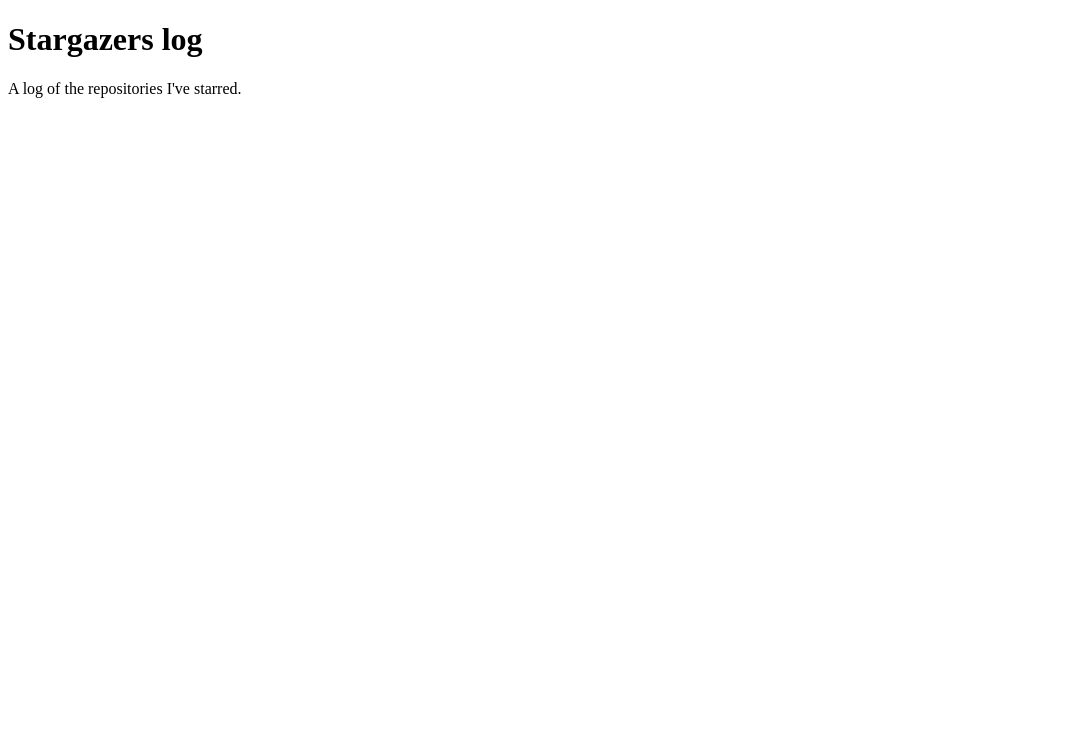
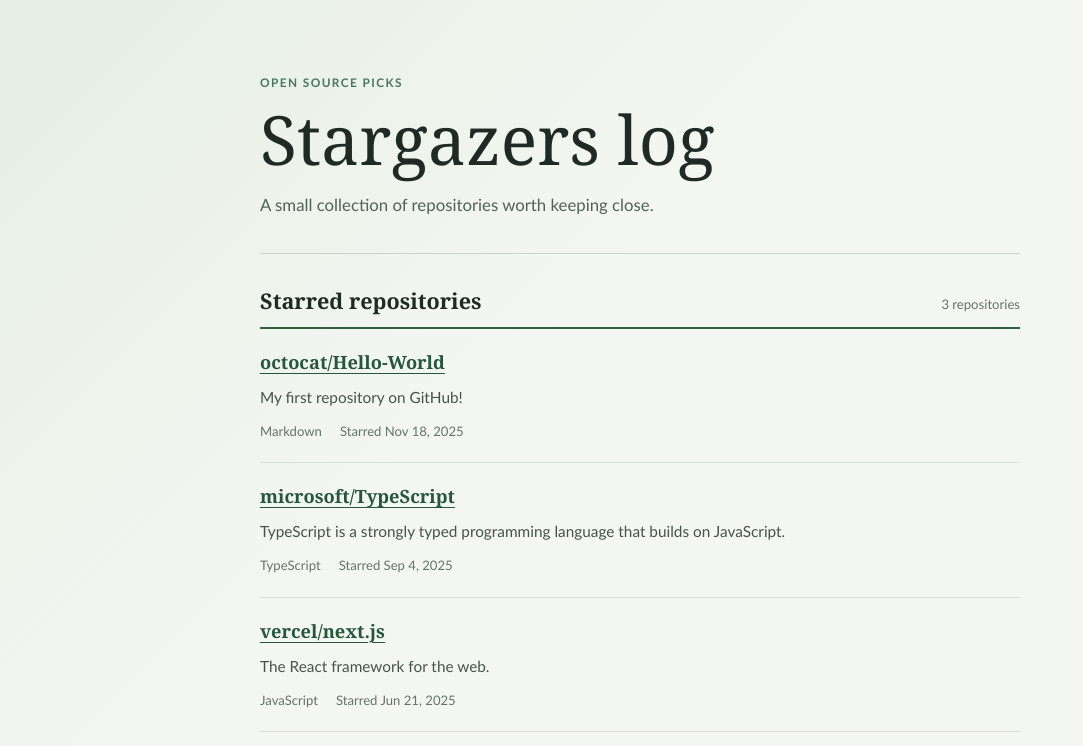
Before and after one commit to Jerry-king520/stargazers-log, a plain HTML site: page index.html in a window 1280 px wide. Shown: the whole page, without its empty margins (0-1083 px from the left). Drawn offline with Linux system fonts and the light colour scheme.

Commit message:
Add starred repositories list

```diff
--- /dev/null
+++ b/events.json
@@ -0,0 +1,23 @@
+[
+  {
+    "name": "octocat/Hello-World",
+    "description": "My first repository on GitHub!",
+    "url": "https://github.com/octocat/Hello-World",
+    "language": "Markdown",
+    "starred_at": "2025-11-18"
+  },
+  {
+    "name": "microsoft/TypeScript",
+    "description": "TypeScript is a strongly typed programming language that builds on JavaScript.",
+    "url": "https://github.com/microsoft/TypeScript",
+    "language": "TypeScript",
+    "starred_at": "2025-09-04"
+  },
+  {
+    "name": "vercel/next.js",
+    "description": "The React framework for the web.",
+    "url": "https://github.com/vercel/next.js",
+    "language": "JavaScript",
+    "starred_at": "2025-06-21"
+  }
+]
--- a/index.html
+++ b/index.html
@@ -2,10 +2,26 @@
 <html lang="en">
   <head>
     <meta charset="utf-8">
+    <meta name="viewport" content="width=device-width, initial-scale=1">
     <title>Stargazers log</title>
+    <link rel="stylesheet" href="style.css">
+    <script src="script.js" defer></script>
   </head>
   <body>
-    <h1>Stargazers log</h1>
-    <p>A log of the repositories I've starred.</p>
+    <main class="page-shell">
+      <header class="page-header">
+        <p class="eyebrow">OPEN SOURCE PICKS</p>
+        <h1>Stargazers log</h1>
+        <p class="intro">A small collection of repositories worth keeping close.</p>
+      </header>
+      <section aria-labelledby="repositories-heading">
+        <div class="section-heading">
+          <h2 id="repositories-heading">Starred repositories</h2>
+          <span id="repository-count" class="count" aria-live="polite"></span>
+        </div>
+        <p id="repository-status" class="status" role="status">Loading repositories…</p>
+        <ul id="repository-list" class="repository-list" aria-label="Starred repositories"></ul>
+      </section>
+    </main>
   </body>
 </html>
--- /dev/null
+++ b/script.js
@@ -0,0 +1,60 @@
+const repositoryList = document.querySelector("#repository-list");
+const repositoryStatus = document.querySelector("#repository-status");
+const repositoryCount = document.querySelector("#repository-count");
+
+function createRepositoryItem(repository) {
+  const item = document.createElement("li");
+  item.className = "repository-item";
+
+  const link = document.createElement("a");
+  link.className = "repository-link";
+  link.href = repository.url;
+  link.target = "_blank";
+  link.rel = "noopener noreferrer";
+  link.textContent = repository.name;
+
+  const description = document.createElement("p");
+  description.className = "repository-description";
+  description.textContent = repository.description;
+
+  const meta = document.createElement("div");
+  meta.className = "repository-meta";
+
+  const language = document.createElement("span");
+  language.textContent = repository.language;
+
+  const date = document.createElement("time");
+  date.dateTime = repository.starred_at;
+  date.textContent = `Starred ${new Date(`${repository.starred_at}T00:00:00`).toLocaleDateString("en", {
+    year: "numeric",
+    month: "short",
+    day: "numeric"
+  })}`;
+
+  meta.append(language, date);
+  item.append(link, description, meta);
+  return item;
+}
+
+async function loadRepositories() {
+  try {
+    const response = await fetch("events.json");
+    if (!response.ok) {
+      throw new Error(`Request failed: ${response.status}`);
+    }
+
+    const repositories = await response.json();
+    if (!Array.isArray(repositories)) {
+      throw new TypeError("Repository data must be an array.");
+    }
+
+    repositoryList.replaceChildren(...repositories.map(createRepositoryItem));
+    repositoryCount.textContent = `${repositories.length} ${repositories.length === 1 ? "repository" : "repositories"}`;
+    repositoryStatus.textContent = repositories.length ? "" : "No starred repositories yet.";
+  } catch (error) {
+    repositoryStatus.textContent = "Could not load repositories. Open this page through a local web server and try again.";
+    console.error("Unable to load events.json:", error);
+  }
+}
+
+loadRepositories();
--- /dev/null
+++ b/style.css
@@ -0,0 +1,173 @@
+:root {
+  color-scheme: light;
+  font-family: Georgia, "Times New Roman", serif;
+  color: #202a25;
+  background: #f4f6f2;
+  font-synthesis: none;
+  text-rendering: optimizeLegibility;
+}
+
+* {
+  box-sizing: border-box;
+}
+
+body {
+  min-height: 100vh;
+  margin: 0;
+  background-image: linear-gradient(135deg, rgba(224, 236, 222, 0.72), transparent 42%);
+}
+
+.page-shell {
+  width: min(100% - 40px, 760px);
+  margin: 0 auto;
+  padding: 76px 0 88px;
+}
+
+.page-header {
+  padding-bottom: 34px;
+  border-bottom: 1px solid #cbd4ca;
+}
+
+.eyebrow {
+  margin: 0 0 14px;
+  color: #47775d;
+  font: 700 0.74rem/1.2 "Trebuchet MS", Arial, sans-serif;
+  letter-spacing: 0.12em;
+}
+
+h1 {
+  margin: 0;
+  font-size: clamp(2.5rem, 8vw, 4.25rem);
+  font-weight: 500;
+  line-height: 1.04;
+}
+
+.intro {
+  max-width: 38rem;
+  margin: 17px 0 0;
+  color: #536159;
+  font: 1.05rem/1.6 "Trebuchet MS", Arial, sans-serif;
+}
+
+section {
+  padding-top: 32px;
+}
+
+.section-heading {
+  display: flex;
+  align-items: baseline;
+  justify-content: space-between;
+  gap: 16px;
+  padding-bottom: 12px;
+  border-bottom: 2px solid #315f46;
+}
+
+h2 {
+  margin: 0;
+  font-size: 1.35rem;
+  font-weight: 600;
+}
+
+.count,
+.status,
+.repository-meta {
+  color: #65736a;
+  font: 0.82rem/1.5 "Trebuchet MS", Arial, sans-serif;
+}
+
+.repository-list {
+  margin: 0;
+  padding: 0;
+  list-style: none;
+}
+
+.repository-item {
+  display: grid;
+  grid-template-columns: minmax(0, 1fr) auto;
+  gap: 12px 24px;
+  padding: 21px 0;
+  border-bottom: 1px solid #d7ded5;
+  animation: appear 360ms ease-out both;
+}
+
+.repository-item:nth-child(2) {
+  animation-delay: 70ms;
+}
+
+.repository-item:nth-child(3) {
+  animation-delay: 140ms;
+}
+
+.repository-link {
+  width: fit-content;
+  color: #24573d;
+  font-size: 1.14rem;
+  font-weight: 700;
+  text-decoration-thickness: 1px;
+  text-underline-offset: 4px;
+  overflow-wrap: anywhere;
+}
+
+.repository-link:hover {
+  color: #a34f31;
+}
+
+.repository-description {
+  grid-column: 1 / -1;
+  margin: 0;
+  color: #46534a;
+  font: 0.96rem/1.55 "Trebuchet MS", Arial, sans-serif;
+}
+
+.repository-meta {
+  grid-column: 1 / -1;
+  display: flex;
+  flex-wrap: wrap;
+  gap: 6px 18px;
+}
+
+.status {
+  margin: 16px 0 0;
+}
+
+.status:empty {
+  display: none;
+}
+
+@keyframes appear {
+  from {
+    opacity: 0;
+    transform: translateY(7px);
+  }
+  to {
+    opacity: 1;
+    transform: translateY(0);
+  }
+}
+
+@media (max-width: 520px) {
+  .page-shell {
+    width: min(100% - 32px, 760px);
+    padding-top: 48px;
+  }
+
+  .repository-item {
+    grid-template-columns: 1fr;
+    gap: 8px;
+  }
+
+  .repository-description,
+  .repository-meta {
+    grid-column: 1;
+  }
+}
+
+@media (prefers-reduced-motion: reduce) {
+  *,
+  *::before,
+  *::after {
+    animation-duration: 0.01ms !important;
+    animation-iteration-count: 1 !important;
+    scroll-behavior: auto !important;
+  }
+}
```
